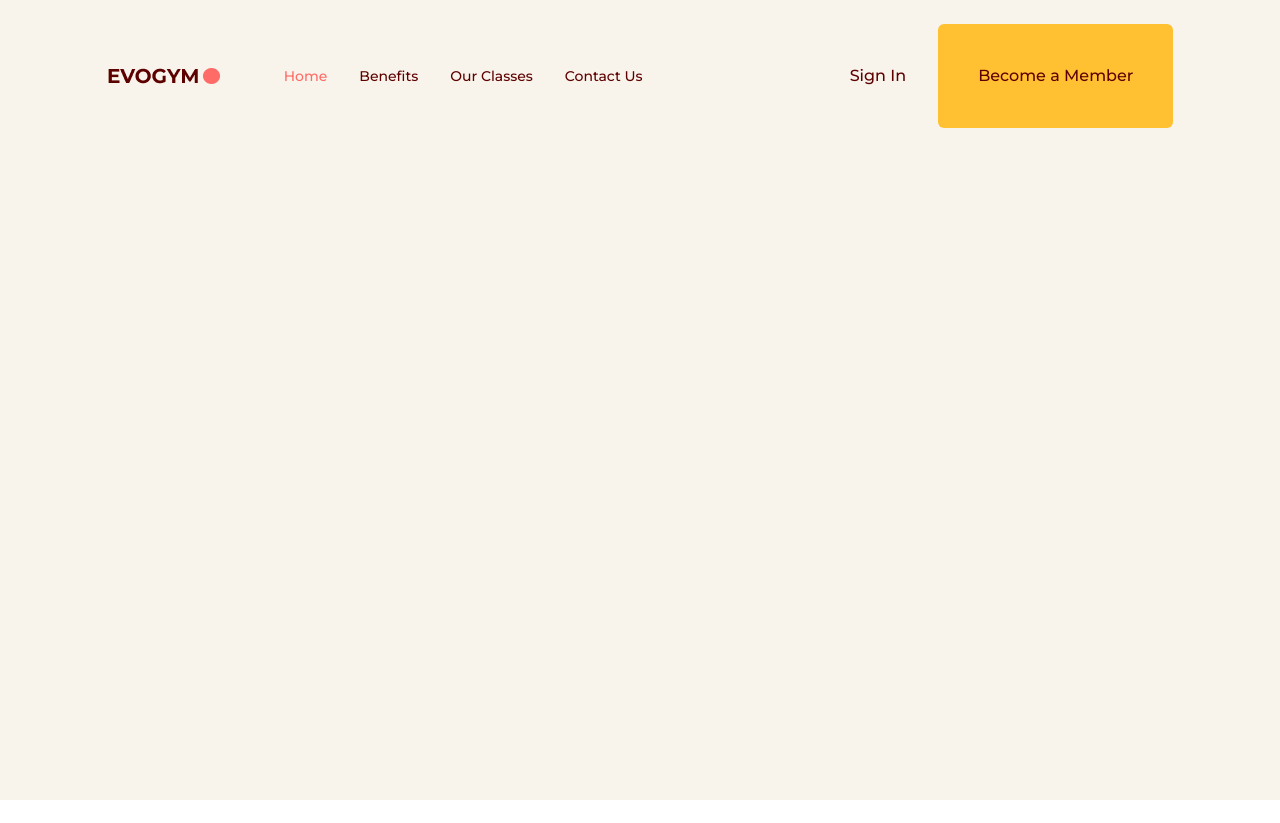
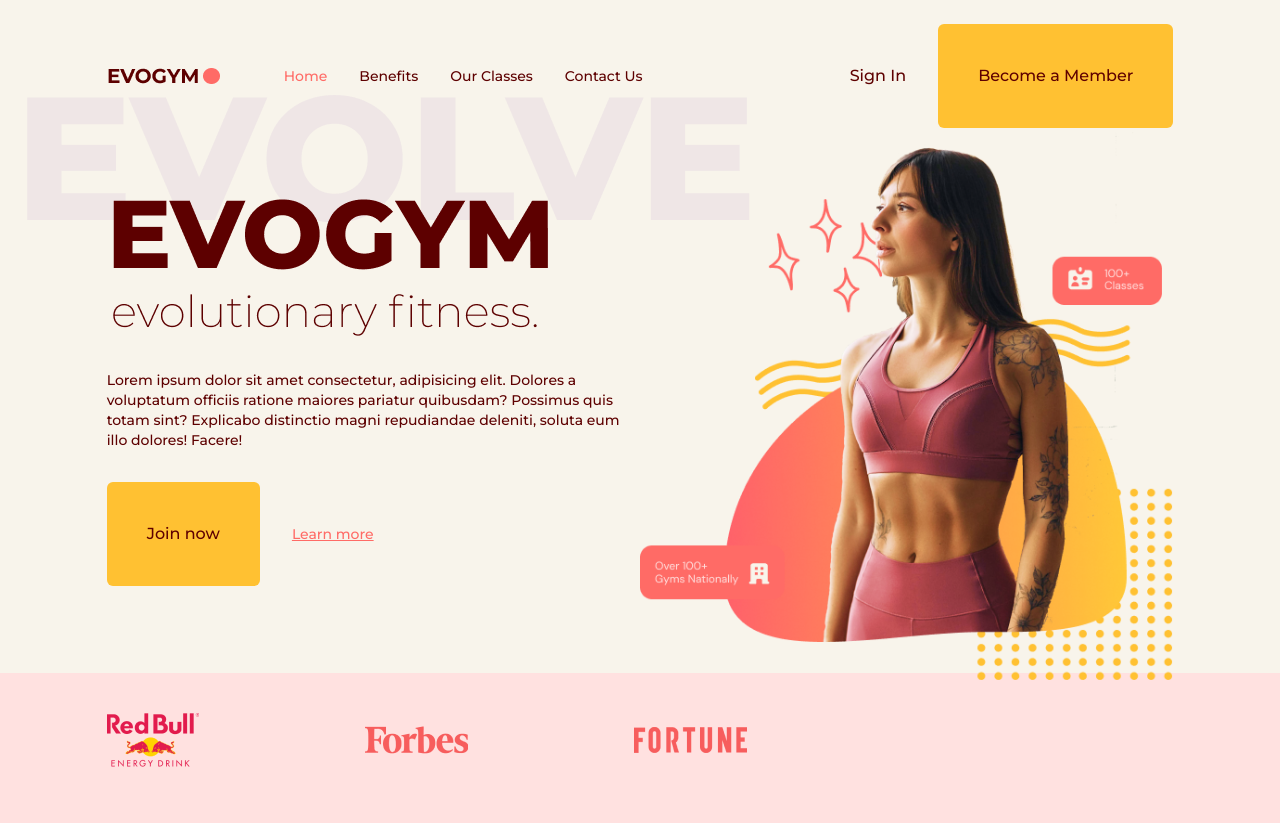
Before and after one commit to Muhammadjon-is/FitnessApp, a React (Create React App) app: page / in a window 1280 px wide. Before the commit the page ends 800 px from the top, so only its background shows below. Built offline with nearby package versions, Linux system fonts and the light colour scheme.

Commit message:
Home page done

```diff
--- a/package.json
+++ b/package.json
@@ -11,6 +11,8 @@
     "@types/node": "^16.18.58",
     "@types/react": "^18.2.28",
     "@types/react-dom": "^18.2.13",
+    "framer-motion": "^10.16.4",
+    "motion": "^10.16.4",
     "react": "^18.2.0",
     "react-anchor-link-smooth-scroll": "^1.0.12",
     "react-dom": "^18.2.0",
--- a/src/App.tsx
+++ b/src/App.tsx
@@ -1,7 +1,7 @@
 import { useEffect, useState } from "react";
 import Navbar from "./Scenes/Navbar/index";
 import { SelectedPage } from "./Scenes/shared/types";
-
+import Home from "./Scenes/Home";
 
 
 function App() {
@@ -29,6 +29,7 @@
      selectedPage={selectedPage}
      setSelectedPage={setSelectedPage}
     />
+    <Home setSelectedPage={setSelectedPage}/>
     </div>
   );
 }
--- /dev/null
+++ b/src/Scenes/Home/index.tsx
@@ -0,0 +1,97 @@
+import { SelectedPage } from "../shared/types";
+import useMediaQuery from "../../hooks/useMediaQuery";
+import ActionButton from "../shared/ActionButton";
+import HomPageText from "../../assets/HomePageText.png";
+import HomPageGraphic from "../../assets/HomePageGraphic.png";
+import SponsorRedbull from "../../assets/SponsorRedBull.png";
+import SponsorForbes from "../../assets/SponsorForbes.png";
+import SponsorFortune from "../../assets/SponsorFortune.png";
+import AnchorLink from "react-anchor-link-smooth-scroll";
+import { motion } from "framer-motion";
+
+type Props = {
+  setSelectedPage: (value: SelectedPage) => void;
+};
+
+function Home({ setSelectedPage }: Props) {
+  const isAboveMediumScreens = useMediaQuery("(min-width: 1060px)");
+  return (
+    <section id="home" className="gap-16 bg-gray-20 py-10 md:h-full md:pb-0">
+      {/* Image and main Header */}
+      < motion.div className="md:flex mx-auto w-5/6 items-center justify-center md:h-5/6"
+      onViewportEnter={() => setSelectedPage(SelectedPage.Home)}
+
+      >
+        {/* Main Header */}
+        <div className="z-10 mt-32 md:basis-3/5">
+          {/* Heading */}
+          <motion.div
+            className="md:-mt-20"
+            initial="hidden"
+            whileInView="visible"
+            viewport={{ once: true, amount: 0.5 }}
+            transition={{ duration: 0.5 }}
+            variants={{
+              hidden: { opacity: 0, x: -50 },
+              visible: { opacity: 1, x: 0 },
+            }}
+          >
+            <div className="relative">
+              <div className="before:absolute  before:-top-20 before:-left-20 before:z-[-1] md:before:content-evolvetext">
+                <img src={HomPageText} alt="Home-page-tex" />
+              </div>
+            </div>
+
+            <p className="mt-8 text-sm ">
+              Lorem ipsum dolor sit amet consectetur, adipisicing elit. Dolores
+              a voluptatum officiis ratione maiores pariatur quibusdam? Possimus
+              quis totam sint? Explicabo distinctio magni repudiandae deleniti,
+              soluta eum illo dolores! Facere!
+            </p>
+          </motion.div>
+          {/* Action  */}
+          <motion.div className="mt-8 flex items-center gap-8 md:justify-start"
+              initial="hidden"
+              whileInView="visible"
+              viewport={{ once: true, amount: 0.5 }}
+              transition={{ delay:0.4, duration: 0.5 }}
+              variants={{
+                hidden: { opacity: 0, x: -50 },
+                visible: { opacity: 1, x: 0 }
+              }}
+                >
+            <ActionButton setSelectedPage={setSelectedPage}>
+              Join now
+            </ActionButton>
+            <AnchorLink
+              className="text-sm -font-bold text-primary-500 underline hover:text-secondary-500"
+              onClick={() => setSelectedPage(SelectedPage.ContactUs)}
+              href={`#${SelectedPage.ContactUs}`}
+            >
+              <p>Learn more</p>
+            </AnchorLink>
+          </motion.div>
+        </div>
+        {/* Image */}
+        <div className="flex basis-3/5 justify-center md:z-10  md:l-40 md:mt-16 md;justify-items-end">
+          <img src={HomPageGraphic} alt="HomePage graphix" />
+        </div>
+      </motion.div>
+      {/* Sponsors */}
+
+      {isAboveMediumScreens && (
+        <div className="h-[150px] w-full bg-primary-100 py-10">
+          <div className="mx-auto w-5/6">
+            <div className="flex w-3/5 items-center justify-between gap-8">
+              <img src={SponsorRedbull} alt="redbull Sponsor" />
+              <img src={SponsorForbes} alt="redbull SponsorForbes" />
+              <img src={SponsorFortune} alt="redbull SponsorFortune" />
+            </div>
+          </div>
+        </div>
+      )}
+    </section>
+  );
+}
+
+export default Home;
```
Also changed, not shown: 1 other file (tests, documents, lock files or other folders).
